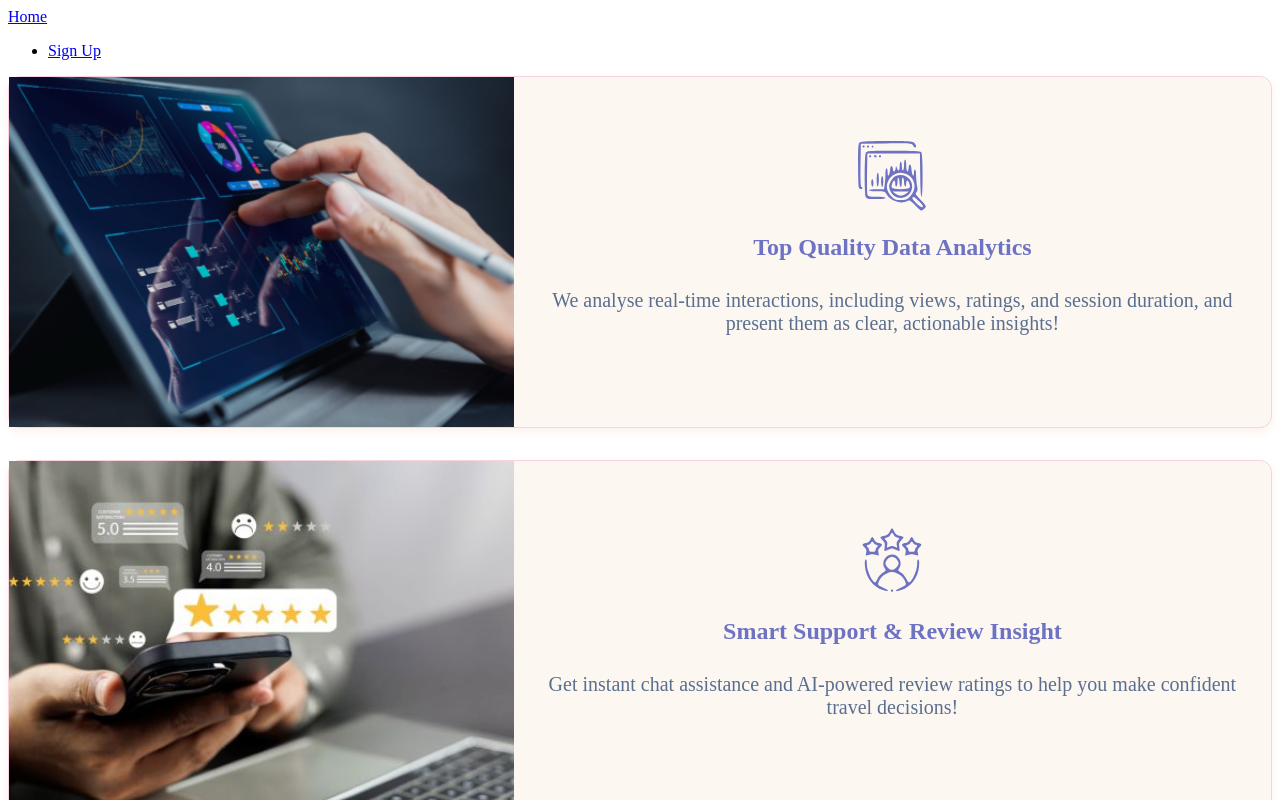
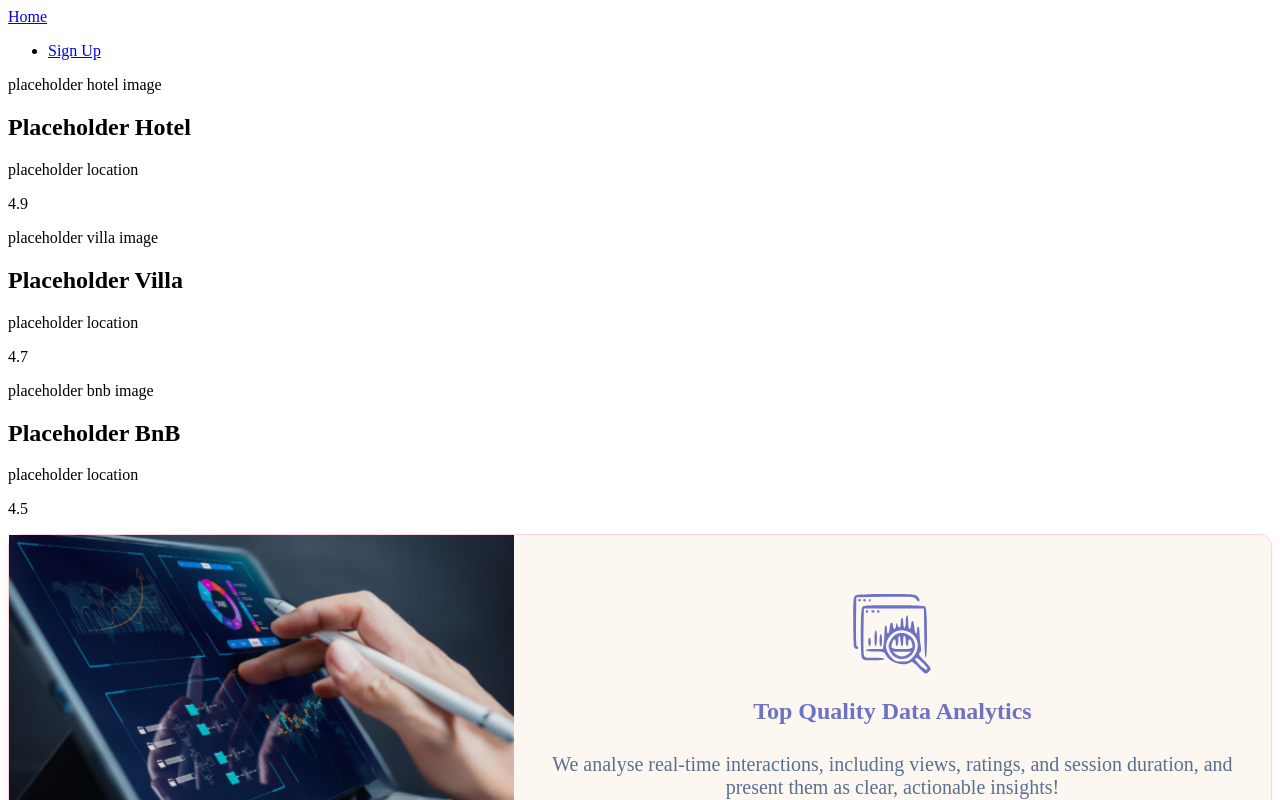
Before and after one commit to Lugi-alo/Wanderbase, a React (Vite) app in the folder Wanderbase/: page / in a window 1280 px wide. Shown: the top 800 px of the page. Built offline with nearby package versions, Linux system fonts and the light colour scheme.

Commit message:
feat(carousel): added inital jsx structure

```diff
--- a/Wanderbase/package.json
+++ b/Wanderbase/package.json
@@ -6,8 +6,10 @@
     "react": "^19.1.1",
     "react-dom": "^19.1.1",
     "react-router-dom": "^7.7.1",
+    "react-slick": "^0.30.3",
     "sass": "^1.89.2",
-    "scheduler": "^0.26.0"
+    "scheduler": "^0.26.0",
+    "slick-carousel": "^1.8.1"
   },
   "scripts": {
     "dev": "vite",
--- /dev/null
+++ b/Wanderbase/src/components/home/carousel/carousel.jsx
@@ -0,0 +1,69 @@
+import React from "react";
+import {useState, useEffect} from 'react';
+import Slider from "react-slick";
+
+export default function Carousel() {
+
+    const HotelList = () => {
+        const hotelList = [
+        {
+            id: 1,
+            name: "Placeholder Hotel",
+            image: "placeholder hotel image",
+            location: "placeholder location",
+            rating: 4.9,
+        },
+        {
+            id: 2,
+            name: "Placeholder Villa",
+            image: "placeholder villa image",
+            location: "placeholder location",
+            rating: 4.7,
+
+        },
+        {
+            id: 3,
+            name: "Placeholder BnB",
+            image: "placeholder bnb image",
+            location: "placeholder location",
+            rating: 4.5,
+        },
+    ];
+
+    const[activeIndex, setActiveIndex] = useState(0);
+
+    useEffect(() => {
+        const interval = setInterval(() => {
+            setActiveIndex(prevIndex => {
+                const nextIndex = (prevIndex + 1) % hotelList.length;
+                return nextIndex;
+            });
+        }, 4000);
+
+        return () => clearInterval(interval);
+    }, [hotelList.length]);
+
+    return (
+        <section className="hotel-carousel">
+            {hotelList.map((hotel, index) => {
+            let cardClass = 'hotel-card';
+            if (index === activeIndex) {
+                cardClass += ' active';
+            }
+
+      return (
+        <div key={hotel.id} className={cardClass}>
+            <p>{hotel.image}</p>
+            <h2>{hotel.name}</h2>
+            <p>{hotel.location}</p>
+            <p>{hotel.rating}</p>
+        </div>
+            );
+        })}
+        </section>
+    );
+};
+
+  return <HotelList />;
+
+}
--- /dev/null
+++ b/Wanderbase/src/components/home/hero/hero.jsx
@@ -0,0 +1,8 @@
+import React from "react";
+import Carousel from "../carousel/carousel.jsx"
+
+export default function Hero() {
+    return (
+        <Carousel/>
+    )
+}
--- a/Wanderbase/src/components/home/perk-section/perks.scss
+++ b/Wanderbase/src/components/home/perk-section/perks.scss
@@ -65,8 +65,8 @@
         }
 
         img {
-            width: 70px;
-            height: 70px;
+            width: 80px;
+            height: 80px;
             fill: #6D72C3;
         }
     }
--- a/Wanderbase/src/pages/home/home.jsx
+++ b/Wanderbase/src/pages/home/home.jsx
@@ -1,11 +1,13 @@
 import React from "react";
 import Perks from "../../components/home/perk-section/perks.jsx";
 import NavBar from "../../components/common/nav-bar/navBar.jsx";
+import Hero from "../../components/home/hero/hero.jsx";
 
 export default function Home() {
     return (
         <div>
             <NavBar />
+            <Hero />
             <Perks />
         </div>
     )
```
Also changed, not shown: Wanderbase/src/components/home/carousel/carousel.scss (added), Wanderbase/src/components/home/hero/hero.scss (added), 1 other file (tests, documents, lock files or other folders).
